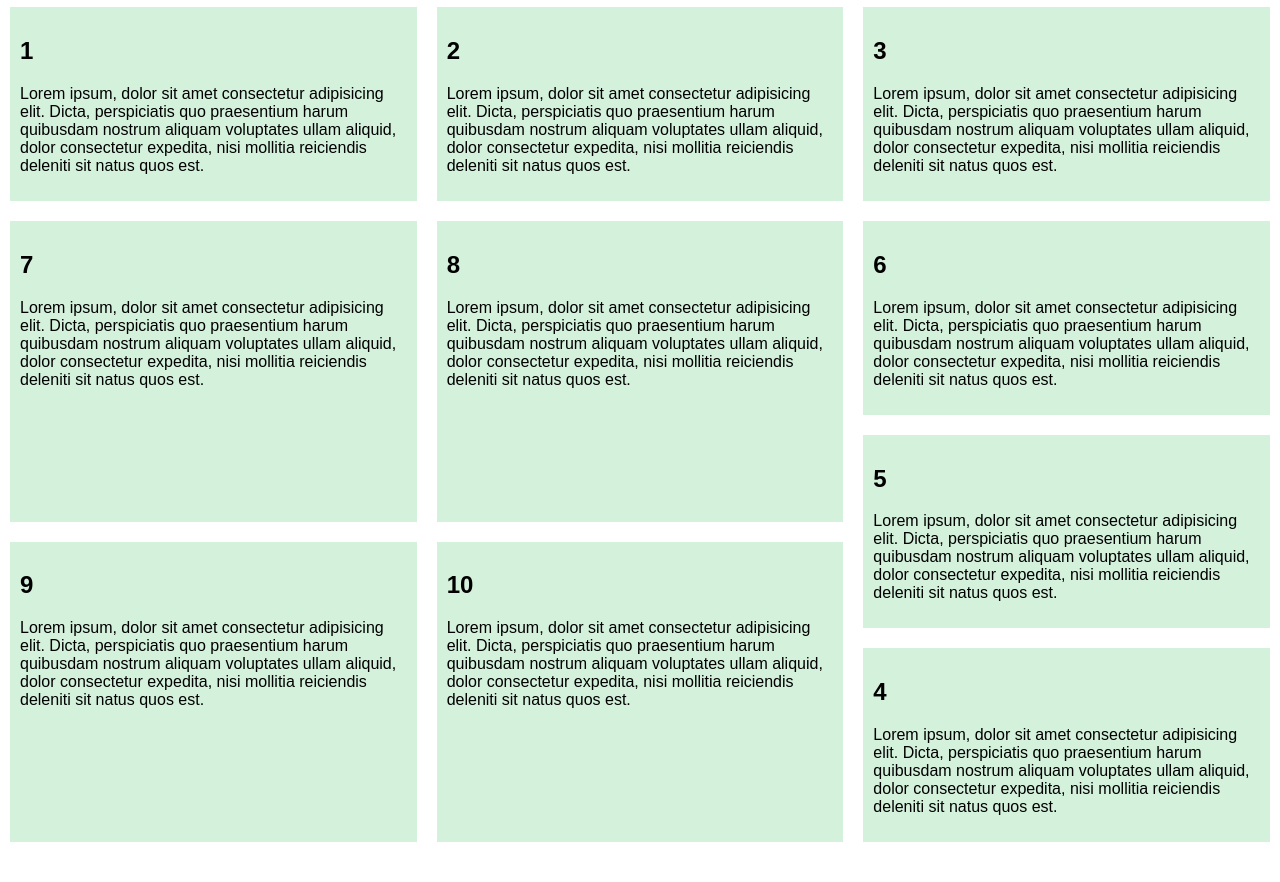
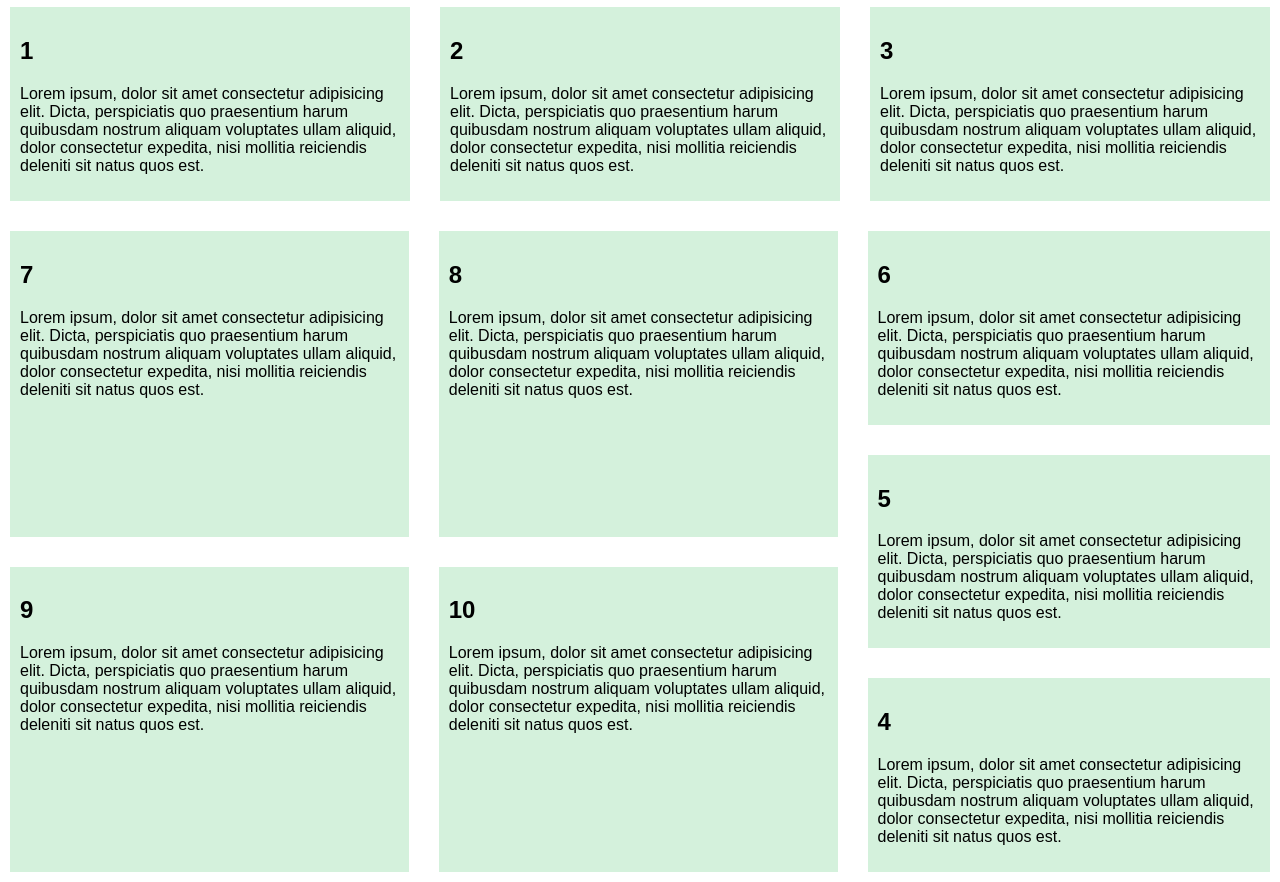
Before and after one commit to Enhjargal22/strweb, a plain HTML site: page laba 5/index.html in a window 1280 px wide. Shown: the part 103-985 px from the top of the page. Before the commit the page ends 955 px from the top, so only its background shows below. Drawn offline with Linux system fonts and the light colour scheme.

Commit message:
Update style.css

```diff
--- a/laba 5/style.css
+++ b/laba 5/style.css
@@ -22,42 +22,44 @@ html {
     padding: 10px;
     margin: 10px;
     background: rgba(12, 174, 58, 0.178);
+    flex: 1; /* Добавим, чтобы статьи равномерно растягивались */
 }
 
-  .all{
+.all {
     display: flex;
     flex-direction: column;
+    gap: 10px; /* Добавляем отступы между блоками для лучшего восприятия */
 }
 
-  .top{
+.top {
     display: flex;
     flex-direction: row;
+    gap: 10px; /* Промежуток между статьями */
 }
 
-  .bottom{
+.bottom {
     display: flex;
     flex-direction: row-reverse;
+    gap: 10px;
 }
 
-  .bottom-right{
+.bottom-right {
     display: flex;
     flex-direction: column-reverse;
+    gap: 10px;
 }
 
-  .bottom-left{
+.bottom-left {
     display: flex;
     flex-direction: column;
-    justify-content: stretch;
+    flex-grow: 1; /* Контейнер растягивается по высоте */
+    gap: 10px;
 }
 
-  .bottom-left-top{
+.bottom-left-top,
+.bottom-left-bottom {
     display: flex;
     flex-direction: row;
-    flex-grow: 1;
+    gap: 10px; /* Отступы между статьями */
+    flex: 1; /* Блоки занимают равное пространство внутри .bottom-left */
 }
-
-  .bottom-left-bottom{
-    display: flex;
-    flex-direction: row;
-    flex-grow: 1;
-  }
```
Lines whose indentation alone changed are shown as unchanged.
